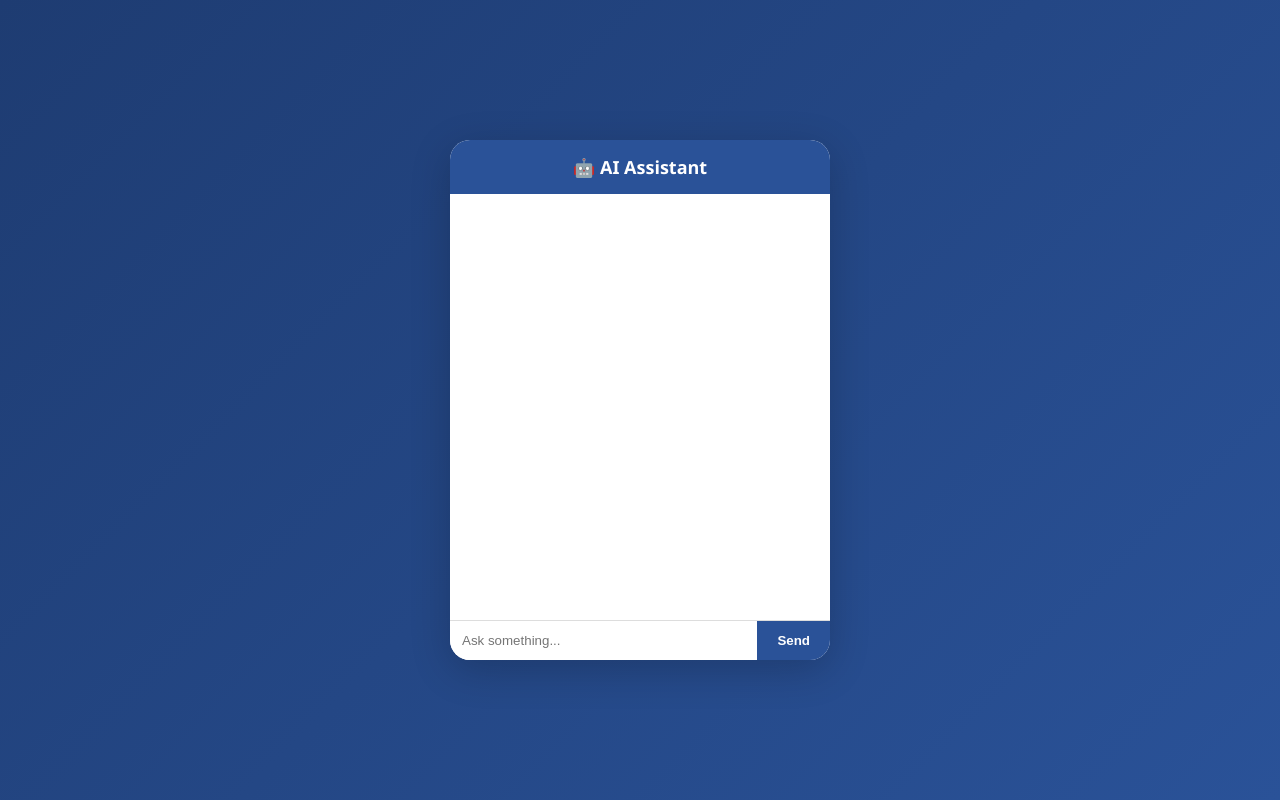
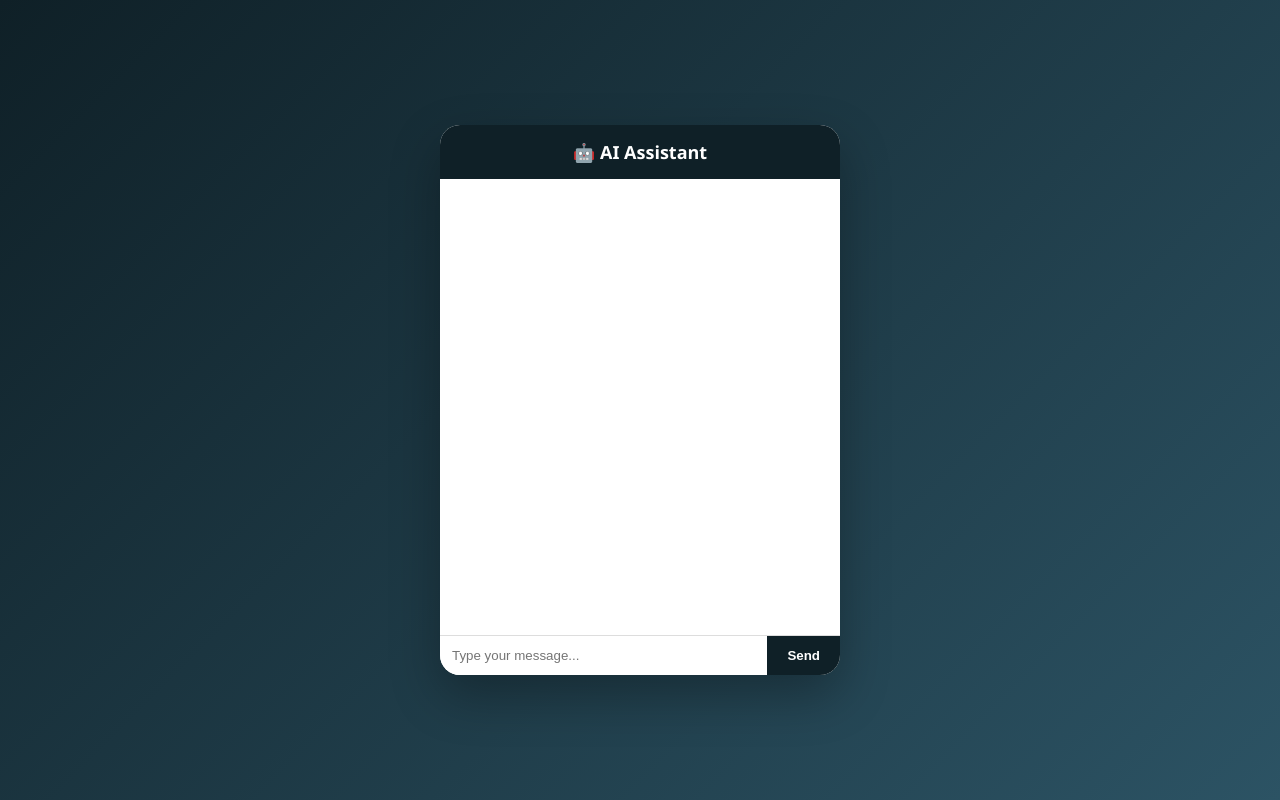
Before and after one commit to Khushi16112002/ai-chatbot-project, a plain HTML site: page templates/index.html in a window 1280 px wide. Drawn offline with Linux system fonts and the light colour scheme.

Commit message:
Update index.html

```diff
--- a/templates/index.html
+++ b/templates/index.html
@@ -7,7 +7,7 @@
 body {
   margin: 0;
   font-family: 'Segoe UI', sans-serif;
-  background: linear-gradient(135deg, #1e3c72, #2a5298);
+  background: linear-gradient(135deg, #0f2027, #2c5364);
   height: 100vh;
   display: flex;
   justify-content: center;
@@ -15,18 +15,18 @@ body {
 }
 
 .chat-container {
-  width: 380px;
-  height: 520px;
-  background: white;
+  width: 400px;
+  height: 550px;
+  background: #ffffff;
   border-radius: 20px;
   display: flex;
   flex-direction: column;
-  box-shadow: 0 10px 40px rgba(0,0,0,0.2);
+  box-shadow: 0 20px 50px rgba(0,0,0,0.3);
   overflow: hidden;
 }
 
 .chat-header {
-  background: #2a5298;
+  background: #0f2027;
   color: white;
   padding: 15px;
   text-align: center;
@@ -38,25 +38,28 @@ body {
   flex: 1;
   padding: 15px;
   overflow-y: auto;
+  display: flex;
+  flex-direction: column;
 }
 
 .message {
-  margin: 10px 0;
+  margin: 8px 0;
   padding: 10px 14px;
   border-radius: 15px;
-  max-width: 75%;
+  max-width: 70%;
+  font-size: 14px;
 }
 
 .user {
-  background: #2a5298;
+  background: #2c5364;
   color: white;
-  margin-left: auto;
-  text-align: right;
+  align-self: flex-end;
 }
 
 .bot {
   background: #f1f1f1;
   color: #333;
+  align-self: flex-start;
 }
 
 .chat-input {
@@ -72,7 +75,7 @@ body {
 }
 
 .chat-input button {
-  background: #2a5298;
+  background: #0f2027;
   color: white;
   border: none;
   padding: 0 20px;
@@ -81,7 +84,7 @@ body {
 }
 
 .chat-input button:hover {
-  background: #1e3c72;
+  background: #2c5364;
 }
 </style>
 </head>
@@ -94,7 +97,7 @@ body {
   <div id="chatbox" class="chat-box"></div>
 
   <div class="chat-input">
-    <input type="text" id="userInput" placeholder="Ask something...">
+    <input type="text" id="userInput" placeholder="Type your message...">
     <button onclick="sendMessage()">Send</button>
   </div>
 </div>
```
